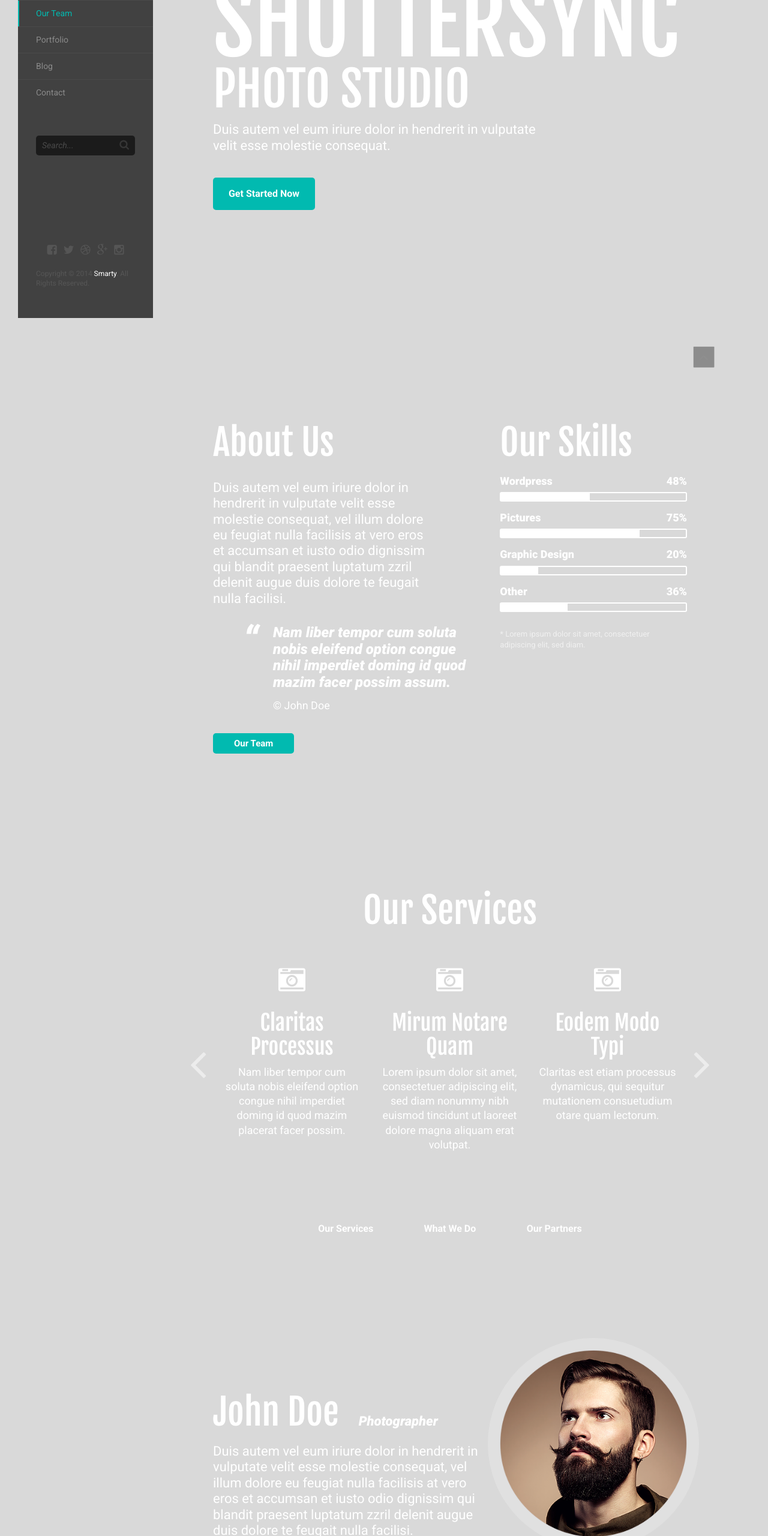
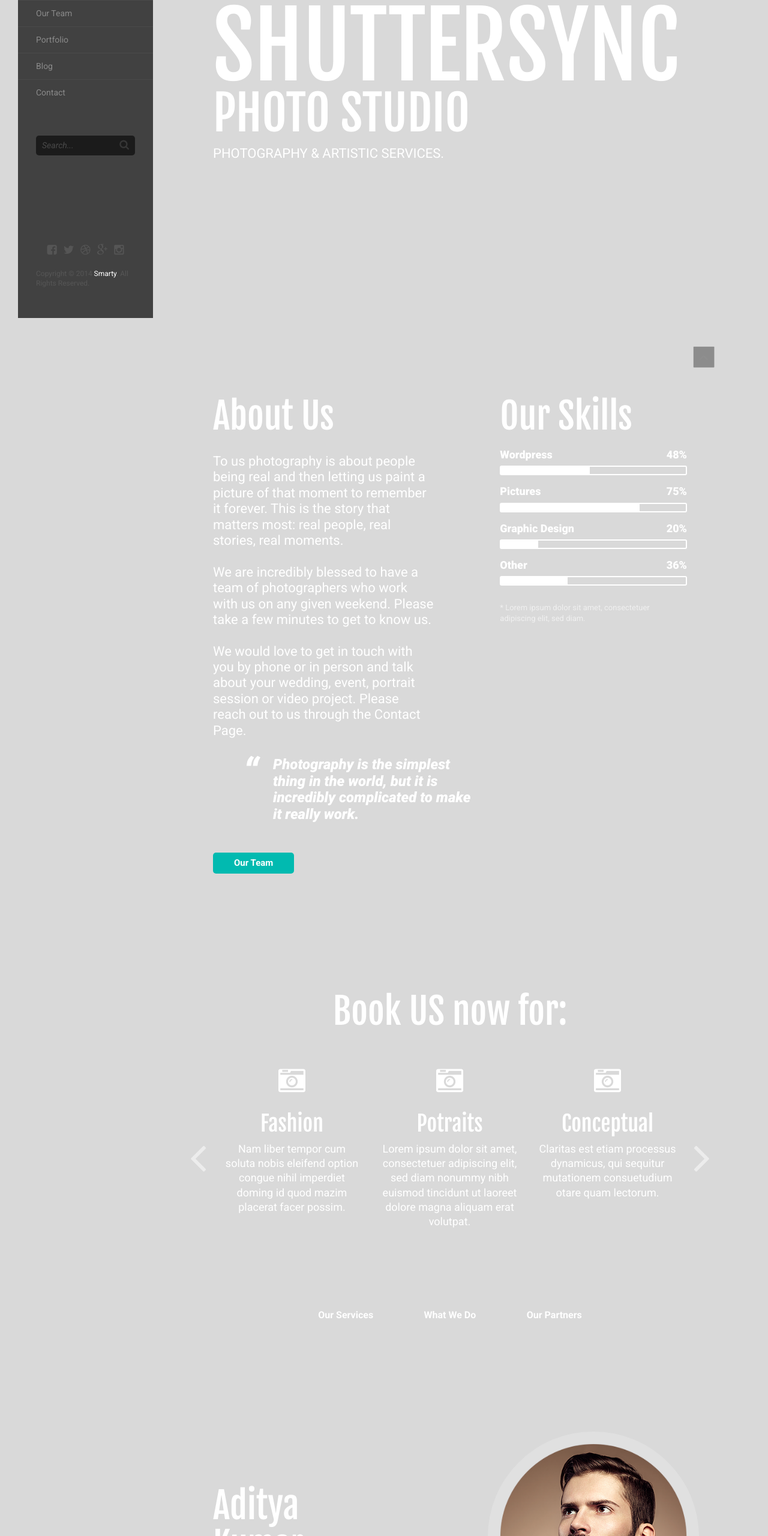
Before and after one commit to javascript-developer/Shuttersync, a website: page public/index.html in a window 1280 px wide. Shown: the part 240-2800 px from the top of the page at 60% size. Drawn offline with Linux system fonts and the light colour scheme; some packages are replaced by stand-ins of ours; a script that the page names is missing; files whose address does not match are found by name.

Commit message:
some content added

```diff
--- a/public/index.html
+++ b/public/index.html
@@ -156,11 +156,10 @@
                     <h2 class="heading-huge no-margin">Photo Studio</h2>
                     <h3 class="heading-big no-margin"></h3>
                     <p class="text-bigger">
-                        Duis autem vel eum iriure dolor in hendrerit in vulputate<br>
-                        velit esse molestie consequat.
+                        PHOTOGRAPHY & ARTISTIC SERVICES.
                     </p>
                     <div class="margin-30"></div>
-                    <a href="#" class="button-big">Get Started Now</a>
+                    <!-- <a href="#" class="button-big">Get Started Now</a> -->
                 </div><!-- .container -->
             </div><!-- .section-content -->
         </section><!-- #section-intro -->
@@ -174,12 +173,16 @@
                                 <h1 class="onscroll-animate" data-animation="fadeInRight">About Us</h1>
                                 <div class="row">
                                 	<div class="col-md-10">
-                                		<p class="text-bigger">Duis autem vel eum iriure dolor in hendrerit in vulputate velit esse molestie consequat, vel illum dolore eu feugiat nulla facilisis at vero eros et accumsan et iusto odio dignissim qui blandit praesent luptatum zzril delenit augue duis dolore te feugait nulla facilisi.</p>
+                                		<p class="text-bigger">To us photography is about people being real and then letting us paint a picture of that moment to remember it forever. This is the story that matters most: real people, real stories, real moments.<br><br>
+
+We are incredibly blessed to have a team of photographers who work with us on any given weekend. Please take a few minutes to get to know us.<br><br>
+
+We would love to get in touch with you by phone or in person and talk about your wedding, event, portrait session or video project. Please reach out to us through the Contact Page.</p>
                             		</div>
                                 </div>
                                 <div class="testimonial">
-                                	Nam liber tempor cum soluta nobis eleifend option congue nihil imperdiet doming id quod mazim facer possim assum.
-                                	<div class="testimonial-author">&copy; John Doe</div>
+                                	Photography is the simplest thing in the world, but it is incredibly complicated to make it really work.
+                                	<div class="testimonial-author"></div>
                                 </div>
                                 <div class="onscroll-animate" data-animation="fadeInUp" data-delay="400"><a href="#" class="button-long">Our Team</a></div>
                             </article>
@@ -245,32 +248,38 @@
                     <div class="tab-content">
                         <!-- Tab panes -->
                         <div role="tabpanel" class="tab-pane fade in active" id="tab-our-services">
-                			<h1 class="text-center onscroll-animate" data-animation="fadeInUp">Our Services</h1>
+                			<h1 class="text-center onscroll-animate" data-animation="fadeInUp">Book US now for:</h1>
                             <div class="onscroll-animate">
                                 <div id="slider-services" class="slider-default big-arrows">
                                     <div class="slider-item">
                                         <i class="fa fa-camera-retro"></i>
-                                        <h3>Claritas Processus</h3>
+                                        <h3>Fashion</h3>
                                         <p>Nam liber tempor cum soluta nobis eleifend option congue nihil imperdiet doming id quod mazim placerat facer possim.</p>
                                     </div>
                                     <div class="slider-item">
                                         <i class="fa fa-camera-retro"></i>
-                                        <h3>Mirum Notare Quam</h3>
+                                        <h3>Potraits</h3>
                                         <p>Lorem ipsum dolor sit amet, consectetuer adipiscing elit, sed diam nonummy nibh euismod tincidunt ut laoreet dolore magna aliquam erat volutpat.</p>
                                     </div>
                                     <div class="slider-item">
                                         <i class="fa fa-camera-retro"></i>
-                                        <h3>Eodem Modo Typi</h3>
+                                        <h3>Conceptual</h3>
                                         <p>Claritas est etiam processus dynamicus, qui sequitur mutationem consuetudium otare quam lectorum.</p>
                                     </div>
                                     <div class="slider-item">
                                         <i class="fa fa-camera-retro"></i>
-                                        <h3>Claritas Processus</h3>
+                                        <h3>Pre/Post Wedding</h3>
                                         <p>Nam liber tempor cum soluta nobis eleifend option congue nihil imperdiet doming id quod mazim placerat facer possim.</p>
                                     </div>
                                     <div class="slider-item">
                                         <i class="fa fa-camera-retro"></i>
-                                        <h3>Mirum Notare Quam</h3>
+                                        <h3>Kids</h3>
+                                        <p>Lorem ipsum dolor sit amet, consectetuer adipiscing elit, sed diam nonummy nibh euismod tincidunt ut laoreet dolore magna aliquam erat volutpat.</p>
+                                    </div>
+
+                                    <div class="slider-item">
+                                        <i class="fa fa-camera-retro"></i>
+                                        <h3>Events</h3>
                                         <p>Lorem ipsum dolor sit amet, consectetuer adipiscing elit, sed diam nonummy nibh euismod tincidunt ut laoreet dolore magna aliquam erat volutpat.</p>
                                     </div>
                                 </div><!-- #slider-services -->
@@ -401,9 +410,14 @@
                     <div class="row">
                     	<div class="col-md-7 content-column">
                         	<div class="margin-60"></div>
-                			<h1 class="onscroll-animate" data-animation="fadeInRight" data-delay="350">John Doe <span class="heading-detail">Photographer</span></h1>
+                			<h1 class="onscroll-animate" data-animation="fadeInRight" data-delay="350">Aditya Kumar<span class="heading-detail">Photographer</span></h1>
                     		<div class="onscroll-animate">
-                                <p class="text-bigger">Duis autem vel eum iriure dolor in hendrerit in vulputate velit esse molestie consequat, vel illum dolore eu feugiat nulla facilisis at vero eros et accumsan et iusto odio dignissim qui blandit praesent luptatum zzril delenit augue duis dolore te feugait nulla facilisi.</p>
+                                <p class="text-bigger">We love to capture real moments on pictures, because bring memories are priceless treasure that we can look it up again in the future.
+                                <br><br>
+                                Capturing the "once in a life time" events, happy faces, smiles, happy tears have special meaning in our hearts.
+                                <br><br>
+                                Our clients are not just clients, but they become our good friends.<br>
+                                We always capture the best moment of their happiest days of their life..</p>
                                 <div class="margin-30"></div>
                                 <div class="profile-socials">
                                     <a href="#"><i class="fa fa-facebook-square"></i></a>
@@ -699,11 +713,11 @@
                     <div class="row">
                         <div class="col-md-3 onscroll-animate content-column" data-animation="fadeInUp">
                             <address>
-                                <p>123A, Molestie Lorem Avenue, Aliquam AAA0010</p>
-                                <p>Tel: (+20) 21 301 524</p>
-                                <p><a href="#">info@smarty.com</a></p>
-                                <p><a href="#" class="popup-window-trigger" data-popup="#popup-map">Location on Google Maps</a></p>
-                            </address>
+                                <p>The Shuttersync Studio, New Delhi</p>
+                                <p>Tel: +91 9013224595 / +91 9891940843</p>
+                                <p><a href="#">shuttersync@outlook.com</a></p>
+                                <!-- <p><a href="#" class="popup-window-trigger" data-popup="#popup-map">Location on Google Maps</a></p>
+                            </address> -->
                         </div>
                         <div class="col-md-9 content-column">
                             <form id="form-contact" action="http://event-theme.com/themes/smarty-html/template/php/send_email.php" method="post" data-email-not-set-msg="Email is required" data-message-not-set-msg="Message is required" data-ajax-fail-msg="Request could not be sent, try later" data-success-msg="Email successfully sent.">
@@ -728,7 +742,7 @@
                                 <p class="return-msg"></p>
                                 <div class="clearfix onscroll-animate" data-delay="500">
                                     <input class="pull-right" type="submit" value="Submit">
-                                    <p class="note pull-left">* Lorem ipsum dolor sit amet, consectetuer adipiscing elit, sed diam.</p>
+                                    <p class="note pull-left">Now Open 7 days A Week !.</p>
                                 </div>
                             </form>
                         </div>
```
